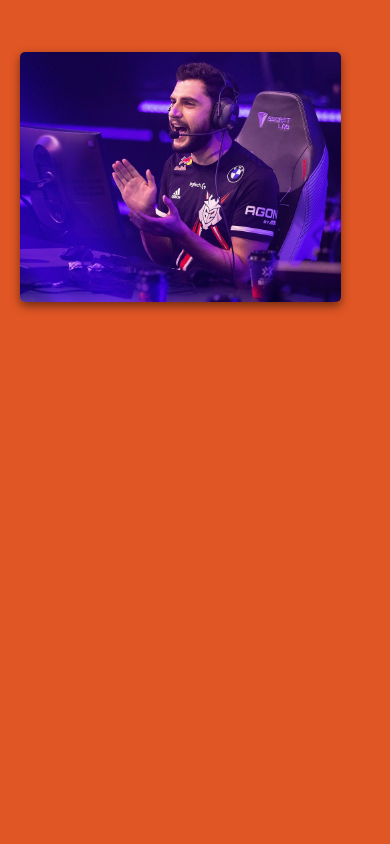
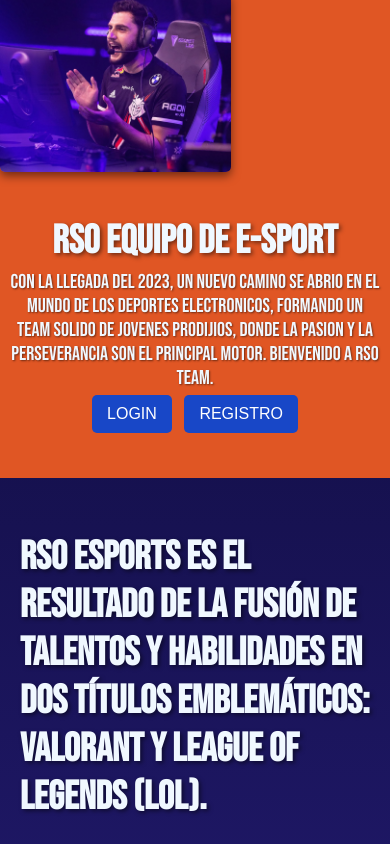
Before and after one commit to JuliettaMR0/Integrador-NUCBA, a plain HTML site: page index.html in a window 390 px wide. Shown: the part 128-972 px from the top of the page. Drawn offline with Linux system fonts and the light colour scheme.

Commit message:
arreglos part2

```diff
--- a/assets/mediaquery.css
+++ b/assets/mediaquery.css
@@ -1,5 +1,6 @@
 @media (max-width: 992px) {
     .nav {
+        display: flex;
         position: absolute;
         top: 99px;
         left: 5%;
@@ -26,11 +27,11 @@
 
 
 
-    .nav-list {
+    /* .nav-list {
         display: flex;
         flex-direction: column;
         width: 100%;
-    }
+    } */
 
     .menu-label {
         cursor: pointer;
@@ -49,18 +50,39 @@
         transform: scaleY(1);
     }
 
-    .hero-info h1 {
-        width: 100%;
-        max-width: 500px;
-        min-width: none;
-    }
-    .hero-info p {
-        width: 80%;
-        max-width: 600px;
+    /*Comienzo del Hero */
+
+    #hero {
+        display: block;
+        padding-top: 80px;
     }
 
-    .img-hero {
-        display: none;
+    .info-hero {
+        margin: 30px 0;
+        padding: 10px;
+        text-align: center;
+    }
+
+    .info-hero h1 {
+        font-size: 40px;
+        margin-bottom: 5px;
+    }
+
+    .info-hero p {
+        font-size: 20px;
+    }
+
+    .button-login,
+    .button-register {
+        padding: 10px 15px;
+        font-size: 16px;
+        margin: 5px;
+    }
+
+    .logo-hero .logo-img {
+        max-height: 180px;
+        margin-top: 40px;
+        margin-left: 0;
     }
 
 }
```
